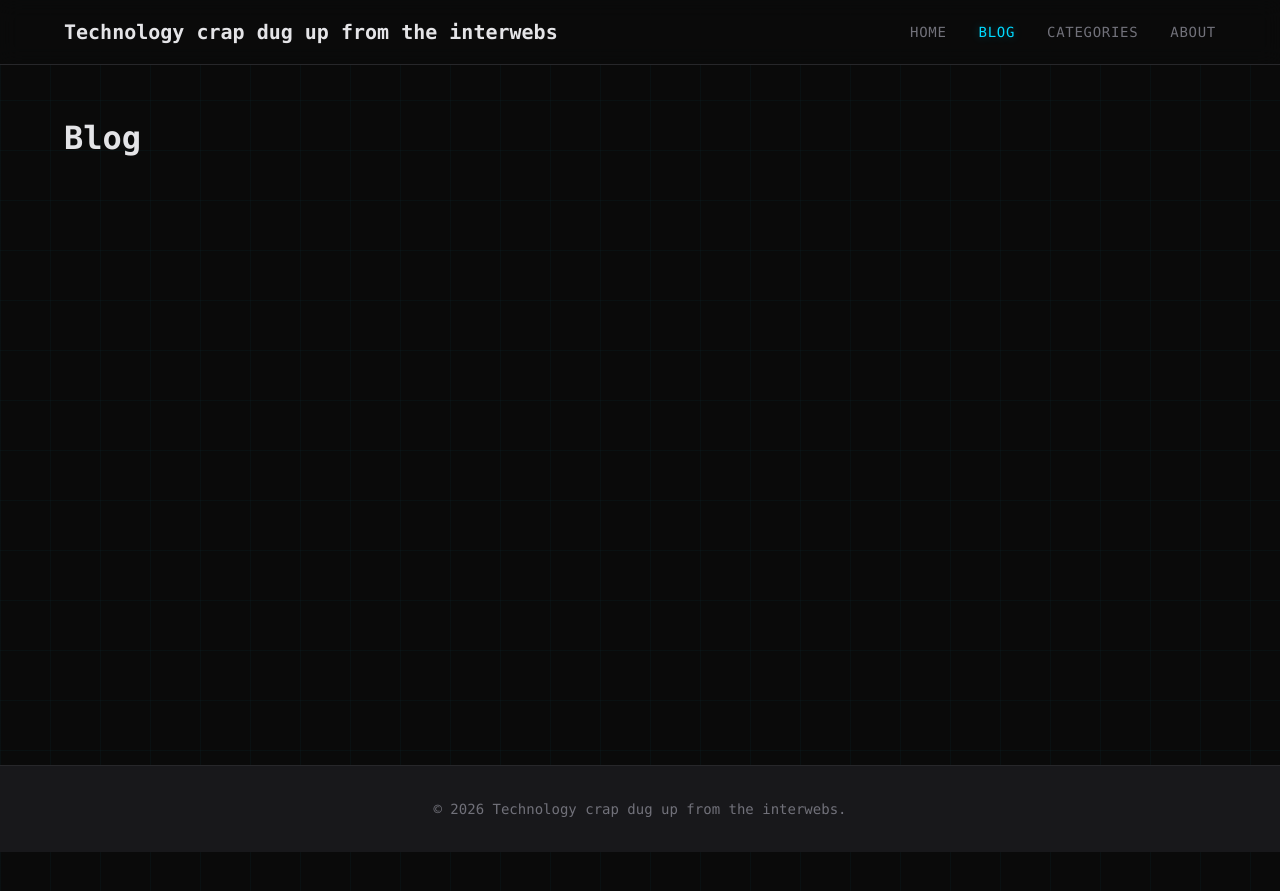
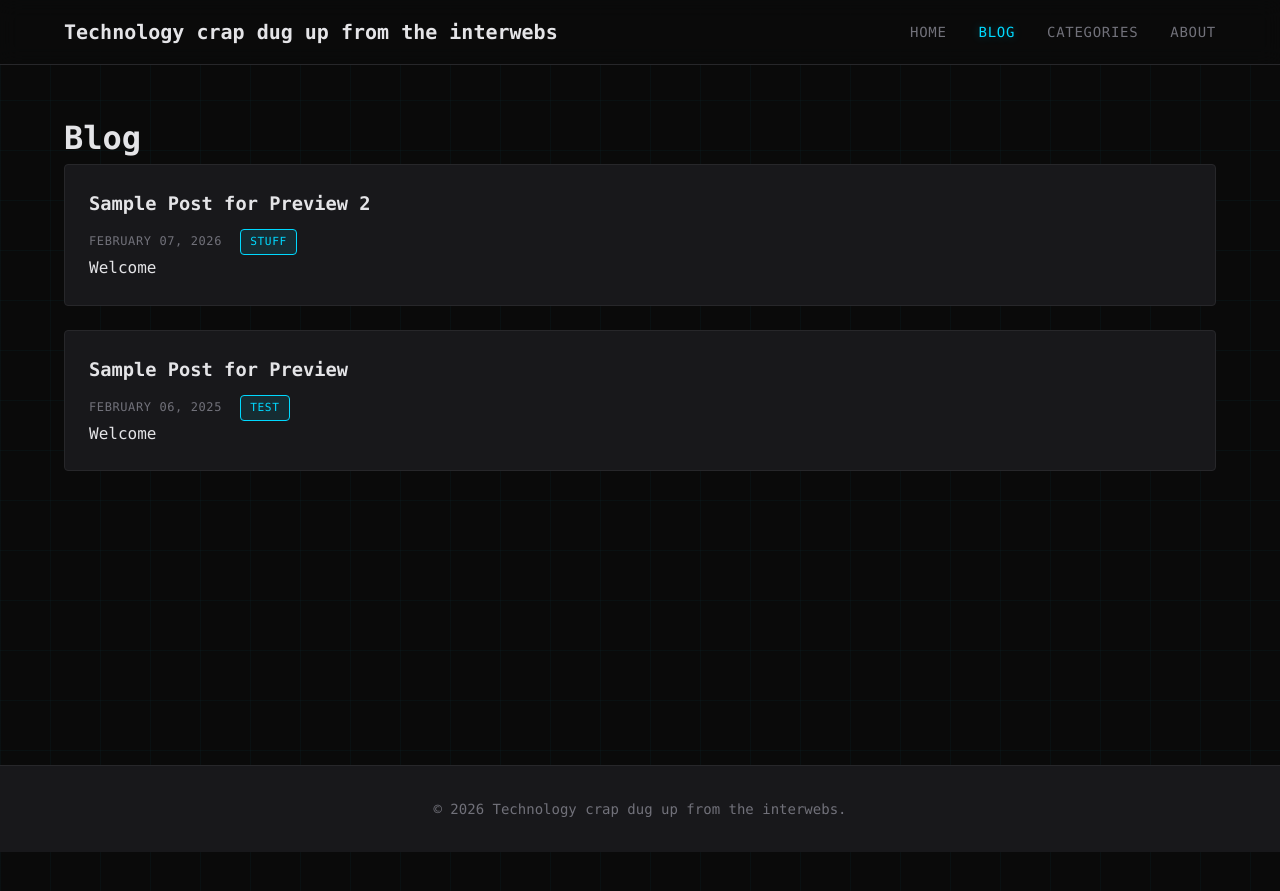
Before and after one commit to marduk191/marduk191.github.io, a Jekyll site: the page built from blog.html, in a window 1280 px wide. Shown: the top 891 px of the page. Built offline with Jekyll 4.4.1, drawn with Linux system fonts in a browser that asks for light colours.

Commit message:
Fix GitHub Pages compatibility - fix post date, remove paginator, fix category filter

```diff
--- a/_layouts/category.html
+++ b/_layouts/category.html
@@ -8,8 +8,8 @@ layout: default
   {% endif %}
 
   <div class="post-list">
-    {% assign category_posts = site.posts | where: "category", page.category_name %}
-    {% for post in category_posts %}
+    {% for post in site.posts %}
+      {% if post.category == page.category_name %}
         <article class="post-card">
           {% if post.image %}
             <img src="{{ post.image }}" alt="{{ post.title }}" class="post-image">
@@ -20,6 +20,7 @@ layout: default
             <p>{{ post.excerpt | strip_html | truncate: 150 }}</p>
           </div>
         </article>
+      {% endif %}
     {% endfor %}
   </div>
 </div>
--- a/_posts/2026-02-07-sample-post-for-preview.md
+++ b/_posts/2025-02-06-sample-post-for-preview.md
@@ -1,10 +1,9 @@
 ---
 layout: post
 title: "Sample Post for Preview"
-date: 2026-02-07T02:53:42.842Z
+date: 2025-02-06
 category: test
 tags: [preview, theme]
-
 ---
 
 ## Welcome
--- a/blog.html
+++ b/blog.html
@@ -7,7 +7,7 @@ permalink: /blog/
 <h1>Blog</h1>
 
 <div class="post-list">
-  {% for post in paginator.posts %}
+  {% for post in site.posts %}
     <article class="post-card">
       {% if post.image %}
         <img src="{{ post.image }}" alt="{{ post.title }}" class="post-image">
@@ -24,14 +24,6 @@ permalink: /blog/
   {% endfor %}
 </div>
 
-{% if paginator.total_pages > 1 %}
-<nav class="pagination">
-  {% if paginator.previous_page %}
-    <a href="{{ paginator.previous_page_path | relative_url }}">← Newer</a>
-  {% endif %}
-  <span>Page {{ paginator.page }} of {{ paginator.total_pages }}</span>
-  {% if paginator.next_page %}
-    <a href="{{ paginator.next_page_path | relative_url }}">Older →</a>
-  {% endif %}
-</nav>
+{% if site.posts.size == 0 %}
+  <p>No posts yet.</p>
 {% endif %}
```
Also changed, not shown: .obsidian/workspace.json. Lines whose indentation alone changed are shown as unchanged.
